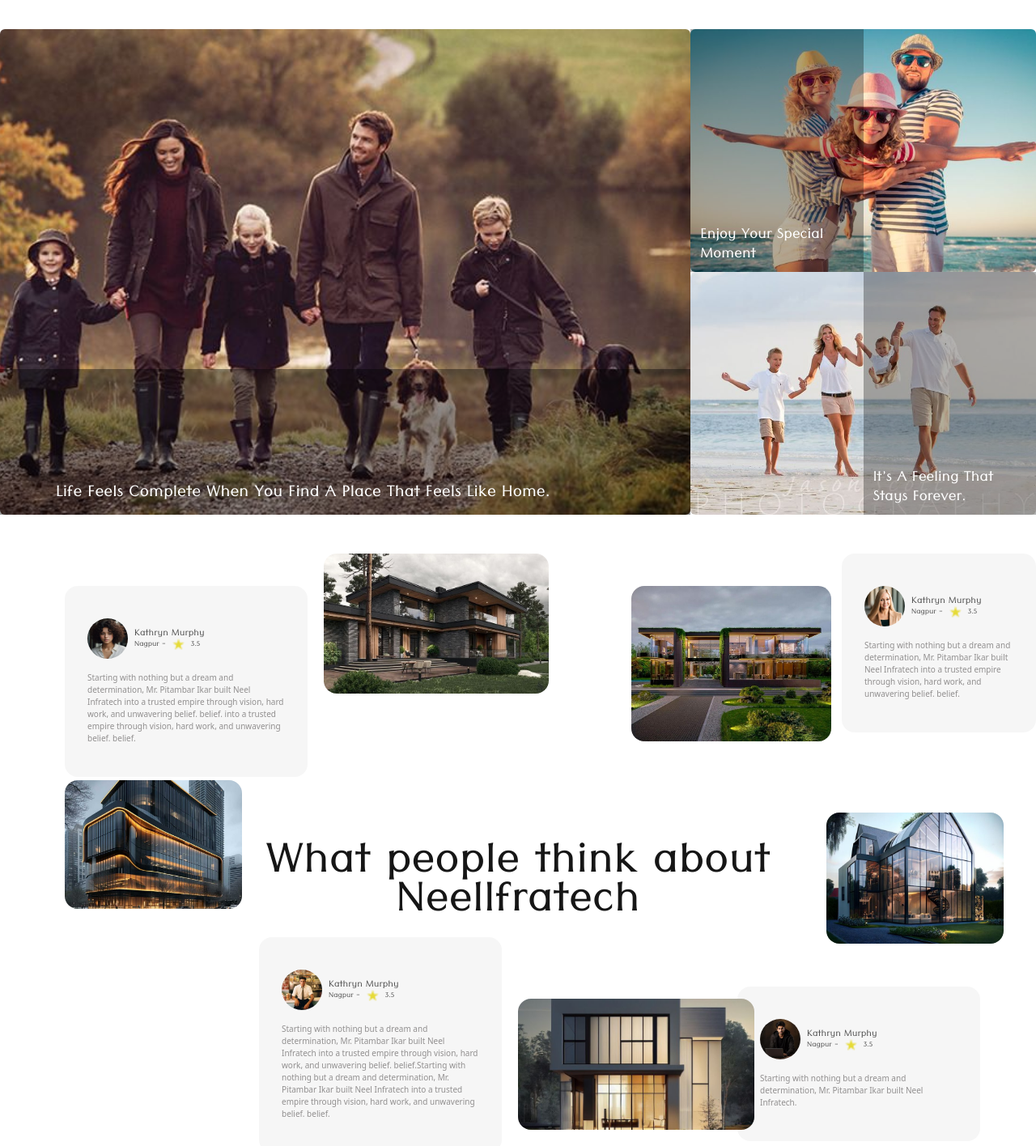
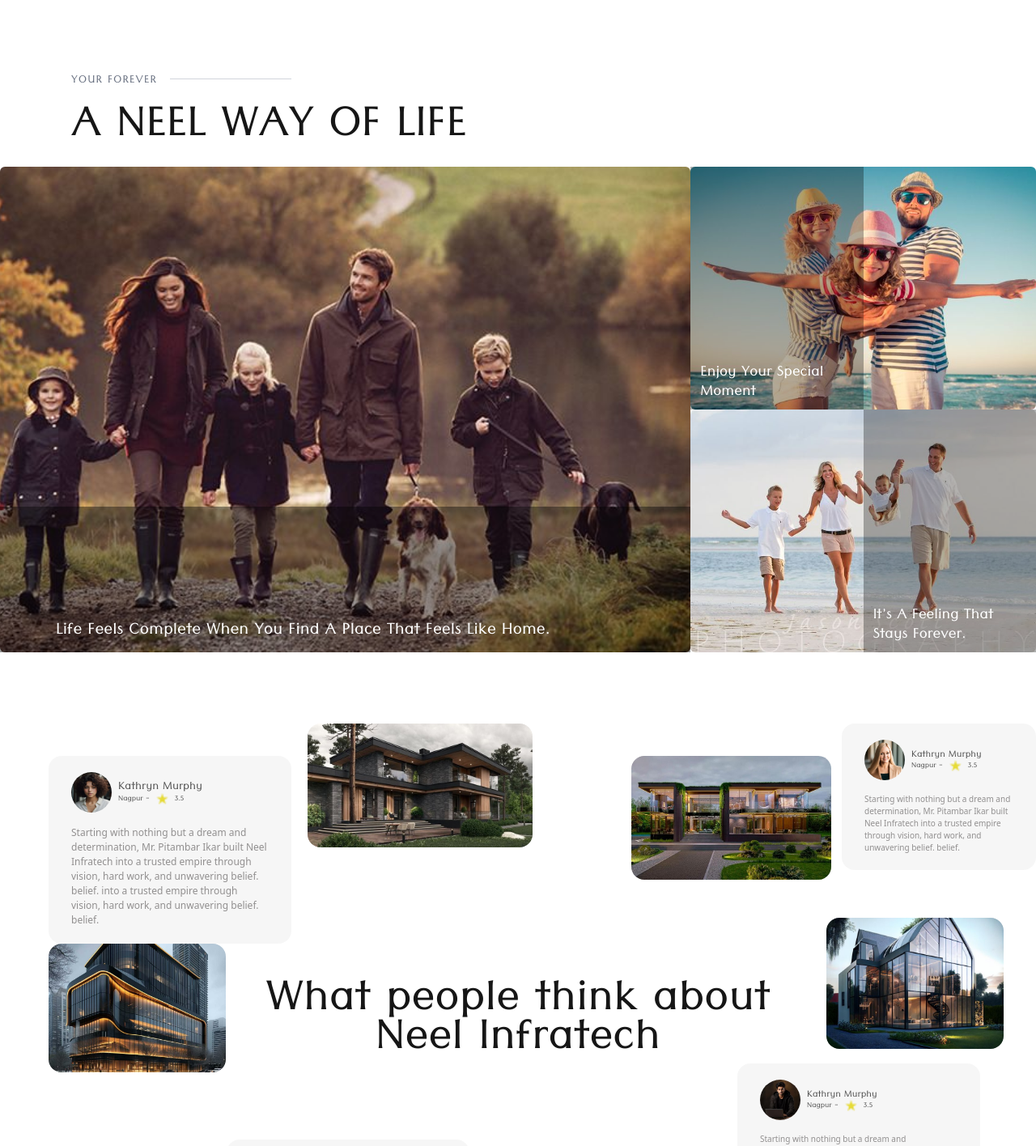
Before and after one commit to HarshSahare/NeelInfraTech, a Next.js app: page / in a window 1280 px wide. Shown: the part 5942-7358 px from the top of the page at 81% size. Built offline with nearby package versions, Linux system fonts and the light colour scheme.

Commit message:
refactored : adjusted spacing in testimonials secation and neel way section

```diff
--- a/app/components/sections/neelWaySection.tsx
+++ b/app/components/sections/neelWaySection.tsx
@@ -3,13 +3,13 @@
 
 const NeelWaySection = () => {
   return (
-    <section className="w-full bg-white py-12">
+    <section className="w-full mt-[150px] bg-white py-12">
       <div className="text-left mb-8 ml-[88px]">
         <p className="text-xs font-classica tracking-widest text-gray-500 flex items-center">
           YOUR FOREVER
           <span className="flex-grow border-t max-w-[150px] border-gray-300 ml-4"></span>
         </p>
-        <h2 className="text-[45px] md:text-5xl text-[#161616] font-classica font-[400]">
+        <h2 className="text-[45px] md:text-5xl mt-5 text-[#161616] font-classica font-[400]">
           A NEEL WAY OF LIFE
         </h2>
       </div>
--- a/app/components/sections/testimonialSection.tsx
+++ b/app/components/sections/testimonialSection.tsx
@@ -5,10 +5,10 @@
   return (
     <div className="w-full min-h-svh relative flex justify-center items-center">
       <div className="heading font-classica font-[400] text-5xl max-w-[700px] text-center z-10 text-[#161616]">
-        What people think about NeelIfratech
+        What people think about Neel Infratech
       </div>
 
-      <div className="max-w-[300px] absolute top-10 text-[10px] left-20 bg-[#D9D9D940] p-10 px-7 rounded-2xl">
+      <div className="max-w-[300px] absolute top-20 text-[12px] left-15 bg-[#D9D9D940] py-5 px-7 rounded-2xl">
         <div className="top flex items-center">
           <Image
             alt="profile pic"
@@ -45,17 +45,17 @@
         alt="property Image"
         height={173}
         width={278}
-        className="absolute top-0 left-100 object-cover w-[278px] h-[173px] rounded-2xl"
+        className="absolute top-10 left-95 object-cover w-[278px] h-[153px] rounded-2xl"
       />
       <Image
         src={"/images/testimonial-image2.jpg"}
         alt="property Image"
         height={219}
         width={235}
-        className="absolute top-10 left-195 object-cover w-[247px] h-[192px] rounded-2xl"
+        className="absolute top-20 left-195 object-cover w-[247px] h-[153px] rounded-2xl"
       />
 
-      <div className="max-w-[300px] absolute top-0 text-[10px] left-260 bg-[#D9D9D940] p-10 px-7 rounded-2xl">
+      <div className="max-w-[300px] absolute top-10 text-[10px] left-260 bg-[#D9D9D940] py-5 px-7 rounded-2xl">
         <div className="top flex items-center">
           <Image
             alt="profile pic"
@@ -91,10 +91,10 @@
         alt="property Image"
         height={219}
         width={235}
-        className="absolute right-10 top-80 object-cover w-[219px] h-[162px] rounded-2xl"
+        className="absolute right-10 top-70 object-cover w-[219px] h-[162px] rounded-2xl"
       />
 
-      <div className="max-w-[300px] absolute right-[69px] text-[10px] bottom-[74px] bg-[#D9D9D940] p-10 px-7 rounded-2xl">
+      <div className="max-w-[300px] absolute right-[69px] text-[10px] top-115 bg-[#D9D9D940] p-5 px-7 rounded-2xl">
         <div className="top flex items-center">
           <Image
             alt="profile pic"
@@ -129,10 +129,10 @@
         alt="property Image"
         height={292}
         width={162}
-        className="absolute bottom-22 left-160  object-cover w-[292px] h-[162px] rounded-2xl"
+        className="absolute bottom-17 left-150  object-cover w-[300px] h-[162px] rounded-2xl"
       />
 
-      <div className="max-w-[300px] absolute bottom-15 text-[10px] left-80 bg-[#D9D9D940] p-10 px-7 rounded-2xl">
+      <div className="max-w-[300px] absolute bottom-5 text-[10px] left-70 bg-[#D9D9D940] py-5 px-7 rounded-2xl">
         <div className="top flex items-center">
           <Image
             alt="profile pic"
@@ -169,8 +169,8 @@
         src={"/images/testimonial-image5.jpg"}
         alt="property Image"
         height={219}
-        width={159}
-        className="absolute left-20 top-70 object-cover w-[219px] h-[159px] rounded-2xl"
+        width={160}
+        className="absolute left-15 top-78 object-cover w-[219px] h-[159px] rounded-2xl"
       />
     </div>
   );
```
